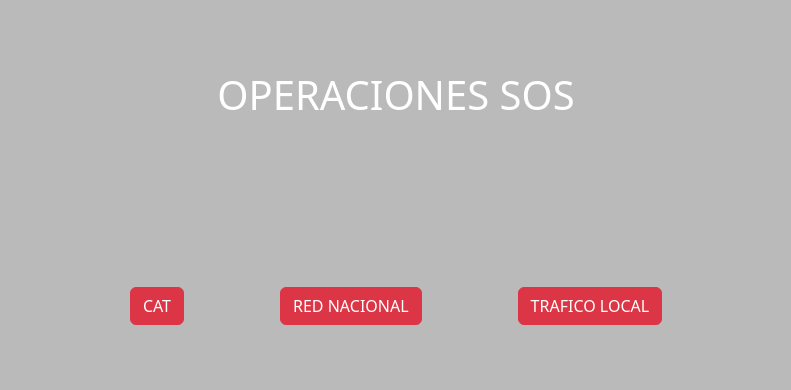
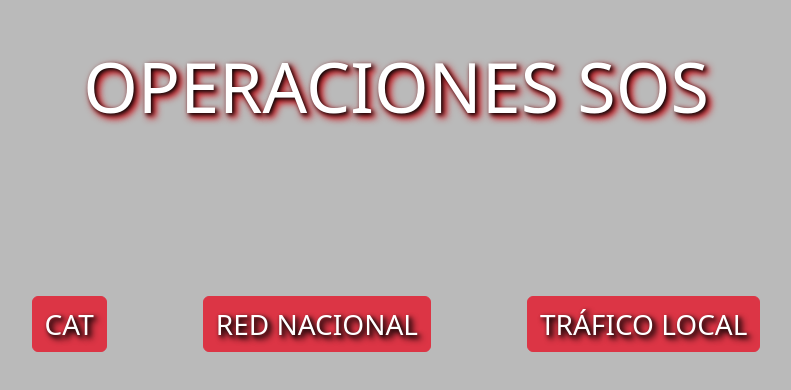
Before and after one commit to LucrePierna/intranetsos, a React (Create React App) app in the folder Client/: page / in a window 1280 px wide. Shown: the part 202-592 px from the top of the page, without its empty margins (244-1035 px from the left). Built offline with nearby package versions, Linux system fonts and the light colour scheme; what @nextui-org/react would draw is missing.

Commit message:
update estrucutra

```diff
--- a/Client/src/Components/Landing/Landing.css
+++ b/Client/src/Components/Landing/Landing.css
@@ -1,15 +1,28 @@
-.contenedor{
+.contenedor {
   display: flex;
   flex-direction: column;
   justify-content: center;
   min-height: 100vh;
-    background-color: rgb(186, 186, 186) ;
+  background-color: rgb(186, 186, 186);
 }
 
-.contenedor-btn{
+.contenedor-btn {
   display: flex;
   flex-direction: row;
   justify-content: center;
   margin-top: 10rem;
+}
 
+.buttonShadow {
+  text-shadow:
+    2px 2px 4px rgba(0, 0, 0, 1),
+    4px 4px 6px rgba(0, 0, 0, 1);
 }
+
+.title {
+  font-size: 70px;
+  text-shadow:
+    2px 2px 4px rgba(0, 0, 0, 1),
+    4px 4px 6px #cb2128,
+    4px 4px 8px #cb2128;
+}
--- a/Client/src/Components/Landing/Landing.jsx
+++ b/Client/src/Components/Landing/Landing.jsx
@@ -6,19 +6,19 @@ export default function Landing() {
   return (
     <div className='contenedor'>
 
-      <h1 >OPERACIONES SOS</h1>
+      <h1 className='title'>OPERACIONES SOS</h1>
 
       <div className='contenedor-btn'>
         <a href="/cat">
-          <button type="button" className="btn btn-danger mx-5">CAT</button>
+          <button type="button" className="btn btn-danger buttonShadow mx-5 fs-3">CAT</button>
         </a>
 
         <a href="/logistica">
-          <button type="button" className="btn btn-danger mx-5">RED NACIONAL</button>
+          <button type="button" className="btn btn-danger buttonShadow mx-5 fs-3">RED NACIONAL</button>
         </a>
 
         <a href="/trafico">
-          <button type="button" className="btn btn-danger mx-5">TRAFICO LOCAL</button>
+          <button type="button" className="btn btn-danger buttonShadow mx-5 fs-3">TRÁFICO LOCAL</button>
         </a>
 
       </div>
--- a/Client/src/Components/Logistica/Menu/MenuLogistica.jsx
+++ b/Client/src/Components/Logistica/Menu/MenuLogistica.jsx
@@ -35,7 +35,7 @@ const MenuLogistica = () => {
                 <path d="M8.707 1.5a1 1 0 0 0-1.414 0L.646 8.146a.5.5 0 0 0 .708.708L8 2.207l6.646 6.647a.5.5 0 0 0 .708-.708L13 5.793V2.5a.5.5 0 0 0-.5-.5h-1a.5.5 0 0 0-.5.5v1.293L8.707 1.5Z" />
                 <path d="m8 3.293 6 6V13.5a1.5 1.5 0 0 1-1.5 1.5h-9A1.5 1.5 0 0 1 2 13.5V9.293l6-6Z" />
               </svg>
-              Inicio
+              Menu Principal
             </a>
           </li>
           <li>
@@ -108,7 +108,7 @@ const MenuLogistica = () => {
               <svg xmlns="http://www.w3.org/2000/svg" width="18" height="18" fill="currentColor" className="bi bi-sign-intersection-t-fill mx-2" viewBox="0 0 16 16">
                 <path d="M9.05.435c-.58-.58-1.52-.58-2.1 0L.436 6.95c-.58.58-.58 1.519 0 2.098l6.516 6.516c.58.58 1.519.58 2.098 0l6.516-6.516c.58-.58.58-1.519 0-2.098L9.05.435ZM5 5h6v1.5H8.75V12h-1.5V6.5H5V5Z" />
               </svg>
-              Transportin
+              Transportín
             </a>
           </li>
           <li>
@@ -157,7 +157,7 @@ const MenuLogistica = () => {
               <svg xmlns="http://www.w3.org/2000/svg" width="18" height="18" fill="currentColor" className="bi bi-x-square-fill mx-2" viewBox="0 0 16 16">
                 <path d="M2 0a2 2 0 0 0-2 2v12a2 2 0 0 0 2 2h12a2 2 0 0 0 2-2V2a2 2 0 0 0-2-2H2zm3.354 4.646L8 7.293l2.646-2.647a.5.5 0 0 1 .708.708L8.707 8l2.647 2.646a.5.5 0 0 1-.708.708L8 8.707l-2.646 2.647a.5.5 0 0 1-.708-.708L7.293 8 4.646 5.354a.5.5 0 1 1 .708-.708z" />
               </svg>
-              Salir
+              Inicio
             </a>
           </li>
         </ul>
--- a/Client/src/Components/Trafico/Menu/MenuTrafico.jsx
+++ b/Client/src/Components/Trafico/Menu/MenuTrafico.jsx
@@ -31,7 +31,7 @@ const MenuTrafico = () => {
               className={selectedRoute === '/trafico' ? 'active' : ''}
               onClick={() => handleRouteClick('/trafico')}
             >
-              Inicio
+              Menu Principal
             </a>
           </li>
           <li>
@@ -85,7 +85,7 @@ const MenuTrafico = () => {
               className={selectedRoute === '/' ? 'active' : ''}
               onClick={() => handleRouteClick('/')}
             >
-              Salir
+              Inicio
             </a>
           </li>
         </ul>
```
Lines whose indentation alone changed are shown as unchanged.
